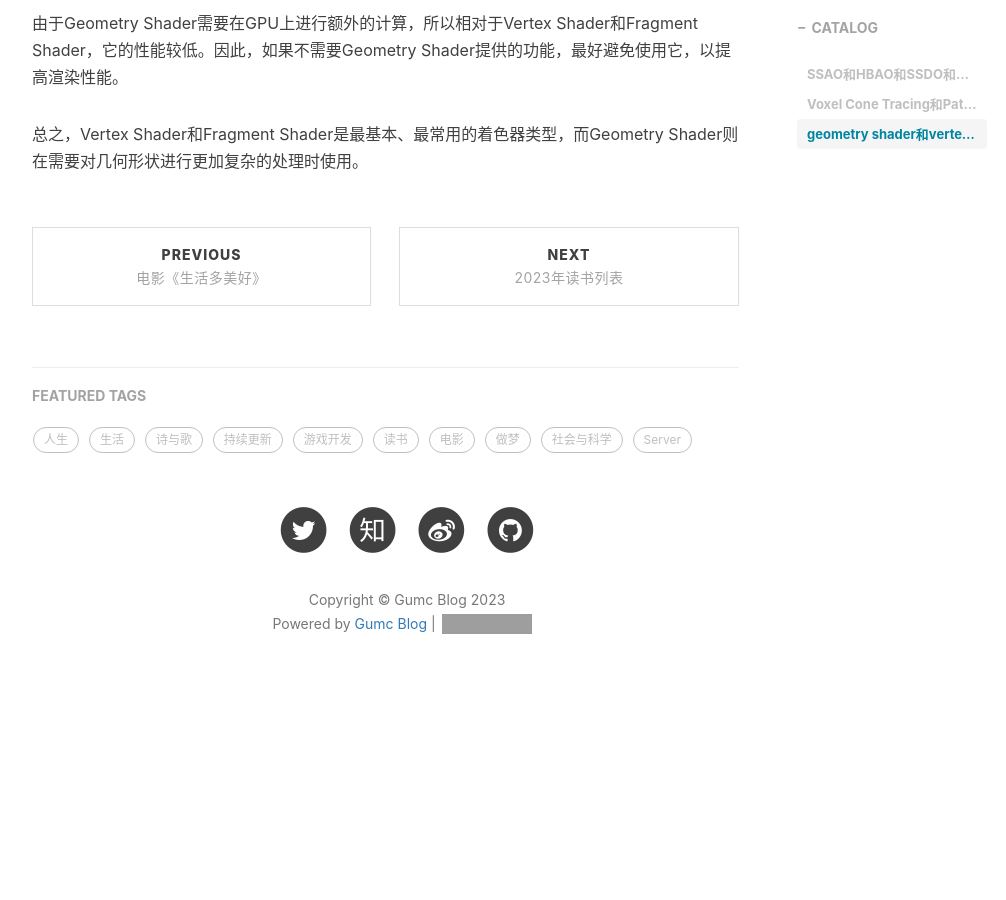
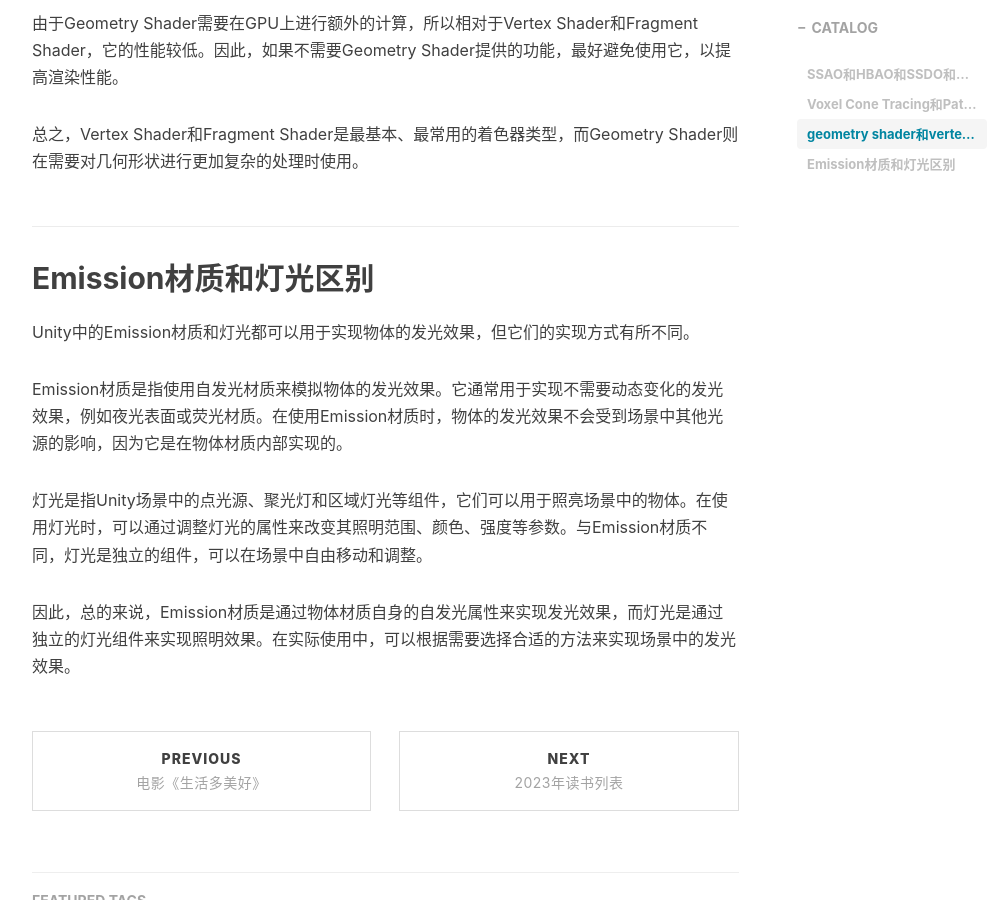
Before and after one commit to gumcstronger/gumcstronger.github.io, a Jekyll site: the page built from _posts/2023/2023-02-24-unity-gi.md, in a window 1280 px wide and 900 px high, scrolled down 2571 px. Shown: the whole window, without its empty margins (233-1239 px from the left). Built offline with Jekyll 4.4.1, drawn with Linux system fonts in a browser that asks for light colours; comment, search, counter and statistics services are not loaded; before the commit the page ends 3271 px from its top, so only the background shows below that; grey boxes are pictures that could not be loaded.

Commit message:
Update 2023-02-24-unity-gi.md

```diff
--- a/_posts/2023/2023-02-24-unity-gi.md
+++ b/_posts/2023/2023-02-24-unity-gi.md
@@ -52,3 +52,13 @@ Geometry Shader主要负责处理几何形状，例如可以对输入的三角
 由于Geometry Shader需要在GPU上进行额外的计算，所以相对于Vertex Shader和Fragment Shader，它的性能较低。因此，如果不需要Geometry Shader提供的功能，最好避免使用它，以提高渲染性能。
 
 总之，Vertex Shader和Fragment Shader是最基本、最常用的着色器类型，而Geometry Shader则在需要对几何形状进行更加复杂的处理时使用。
+
+## Emission材质和灯光区别
+
+Unity中的Emission材质和灯光都可以用于实现物体的发光效果，但它们的实现方式有所不同。
+
+Emission材质是指使用自发光材质来模拟物体的发光效果。它通常用于实现不需要动态变化的发光效果，例如夜光表面或荧光材质。在使用Emission材质时，物体的发光效果不会受到场景中其他光源的影响，因为它是在物体材质内部实现的。
+
+灯光是指Unity场景中的点光源、聚光灯和区域灯光等组件，它们可以用于照亮场景中的物体。在使用灯光时，可以通过调整灯光的属性来改变其照明范围、颜色、强度等参数。与Emission材质不同，灯光是独立的组件，可以在场景中自由移动和调整。
+
+因此，总的来说，Emission材质是通过物体材质自身的自发光属性来实现发光效果，而灯光是通过独立的灯光组件来实现照明效果。在实际使用中，可以根据需要选择合适的方法来实现场景中的发光效果。
```
